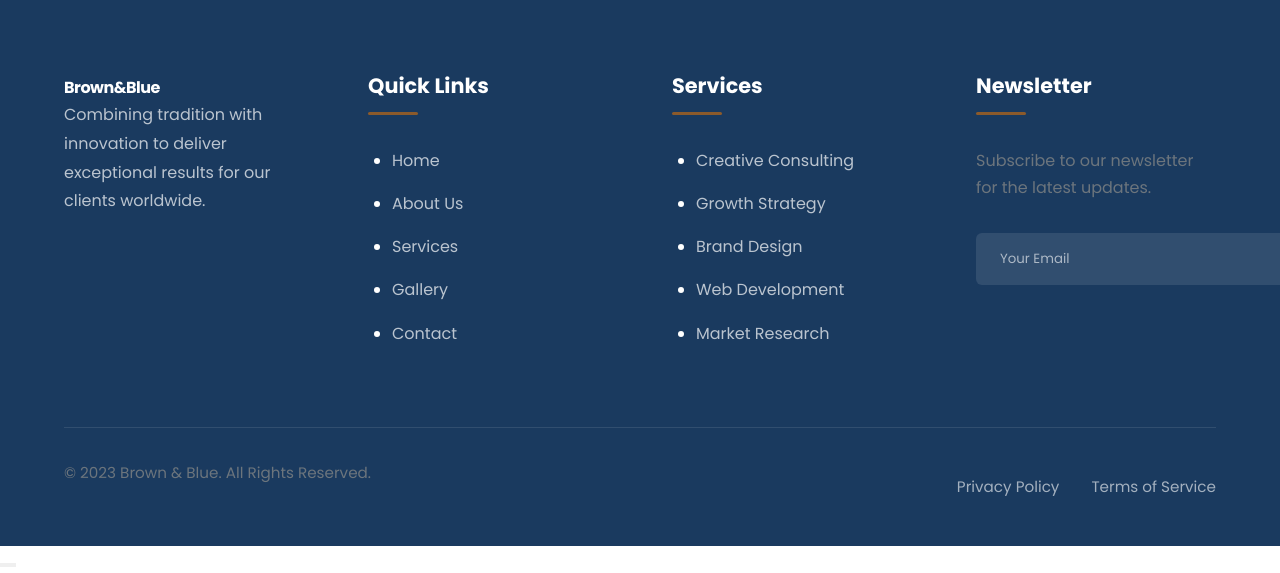
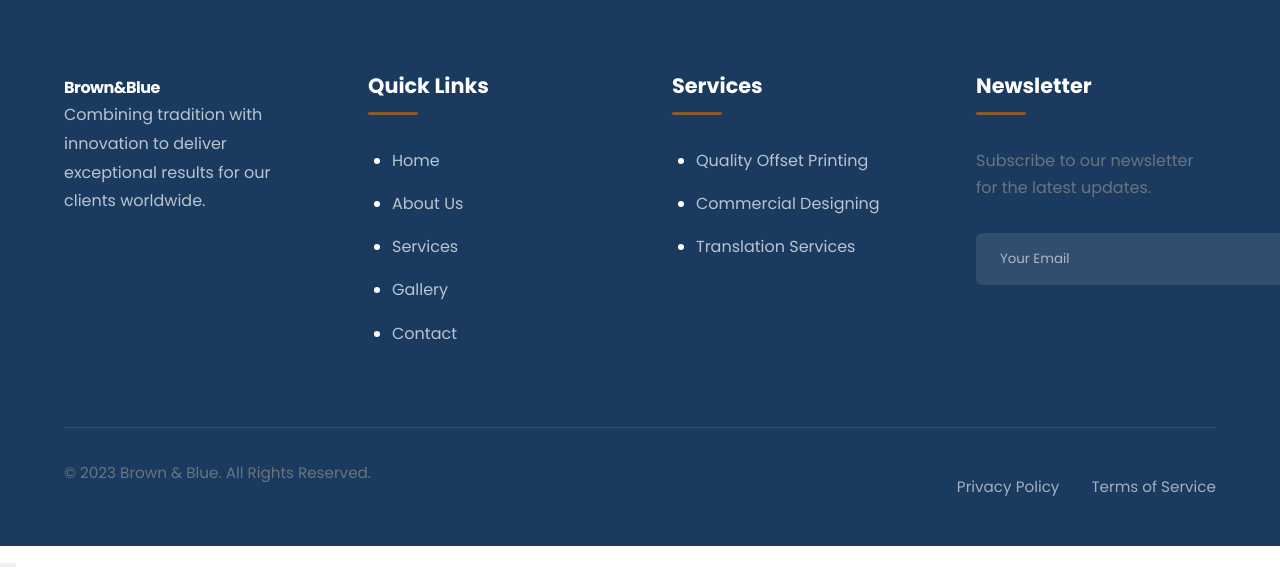
Before and after one commit to NickGamerz/BrownandBlue, a plain HTML site: page index.html in a window 1280 px wide. Shown: the part 8686-9259 px from the top of the page. Drawn offline with Linux system fonts and the light colour scheme.

Commit message:
Update index.html
Updating Footer Services Section.

```diff
--- a/index.html
+++ b/index.html
@@ -396,11 +396,9 @@
                 <div class="footer-col">
                     <h4>Services</h4>
                     <ul class="footer-links">
-                        <li><a href="#">Creative Consulting</a></li>
-                        <li><a href="#">Growth Strategy</a></li>
-                        <li><a href="#">Brand Design</a></li>
-                        <li><a href="#">Web Development</a></li>
-                        <li><a href="#">Market Research</a></li>
+                        <li><a href="#">Quality Offset Printing</a></li>
+                        <li><a href="#">Commercial Designing</a></li>
+                        <li><a href="#">Translation Services</a></li>
                     </ul>
                 </div>
                 <div class="footer-col">
```
